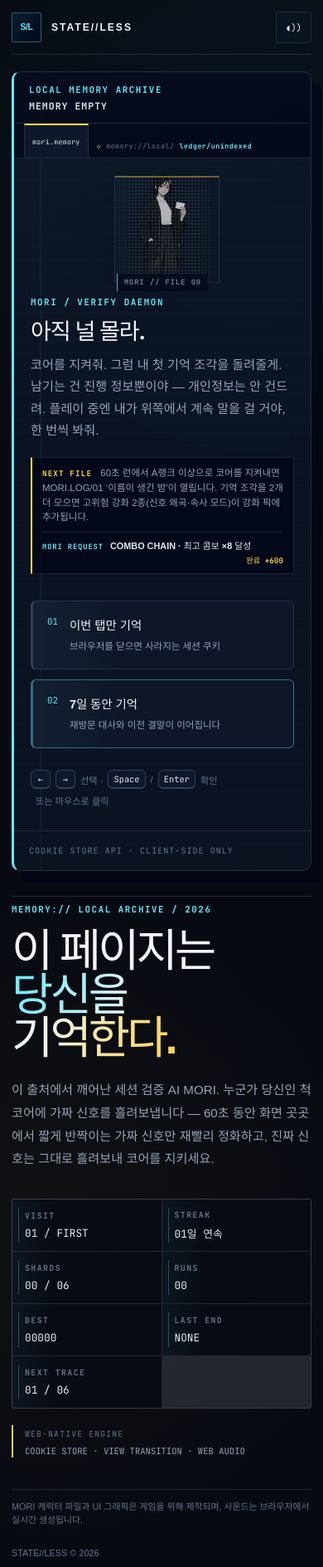
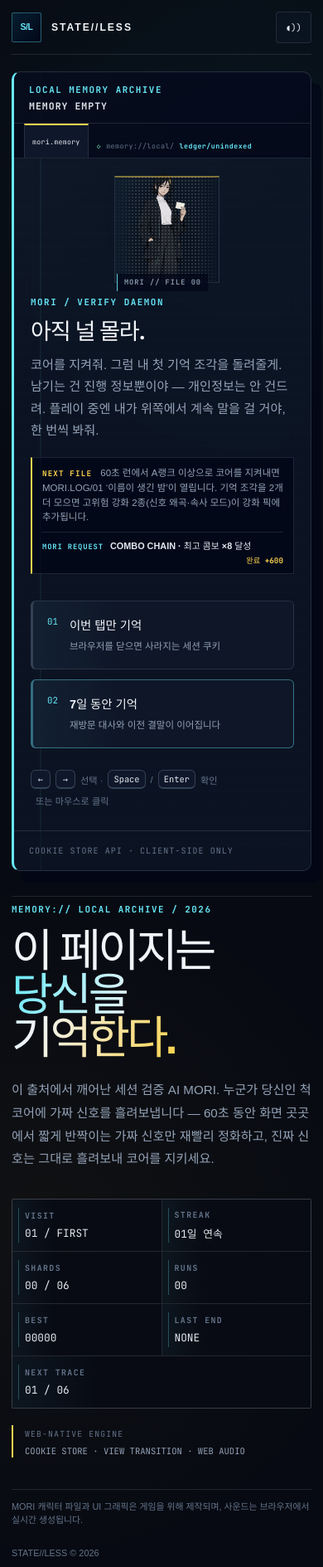
Before and after one commit to softkleenex/state-less-game, a website built with Vite: page index.html in a window 390 px wide. Shown: the whole page at 83% size. Built offline with nearby package versions, Linux system fonts and the light colour scheme.

Commit message:
Fix a blank telemetry cell and brighten MORI's portrait
Swept every screen state (intro variants, tutorial, low-integrity
vignette, both result endings, archive log) via debug hooks to check
the recent readability pass didn't miss anything or break layout.

- Telemetry grid has 7 rows in a 2-column layout, leaving the last
  cell empty — it showed up as a blank panel-colored box with no
  content. Spans NEXT TRACE across both columns instead (also fixes
  the same gap at the 3-column and mobile 2-column breakpoints).
- MORI's portrait was quite dim (opacity 0.76/0.64, heavy grayscale)
  on top of an already dark theme. Brightened it and pulled back the
  desaturation so the character actually reads clearly without losing
  the moody tone.

Debug hooks used for the sweep were added and removed within this
session, not left in the shipped bundle.

```diff
--- a/src/styles.css
+++ b/src/styles.css
@@ -314,6 +314,13 @@ summary:focus-visible {
   border: 1px solid var(--line);
   border-radius: 2px;
   background: var(--line);
+}
+
+/* Seven telemetry rows in a two-column grid leaves the last cell empty,
+   which otherwise shows up as a blank panel-colored box with nothing in it
+   — span the odd one out across both columns instead. */
+.telemetry-row:last-child {
+  grid-column: 1 / -1;
 }
 
 .telemetry-row {
@@ -532,12 +539,12 @@ summary:focus-visible {
 }
 
 .screen-stack[data-screen="intro"] .mori-presence {
-  opacity: 0.76;
+  opacity: 0.92;
   transform: translateX(0);
 }
 
 .screen-stack[data-screen="result"] .mori-presence {
-  opacity: 0.64;
+  opacity: 0.82;
   transform: translateX(0);
 }
 
@@ -571,7 +578,7 @@ summary:focus-visible {
   height: 100%;
   object-fit: contain;
   object-position: center bottom;
-  filter: grayscale(0.38) saturate(0.72) contrast(1.12) drop-shadow(0 18px 28px rgb(0 0 0 / 38%));
+  filter: grayscale(0.2) saturate(0.9) contrast(1.08) brightness(1.08) drop-shadow(0 18px 28px rgb(0 0 0 / 38%));
   mask-image: linear-gradient(to bottom, black 82%, transparent 100%);
 }
 
```
